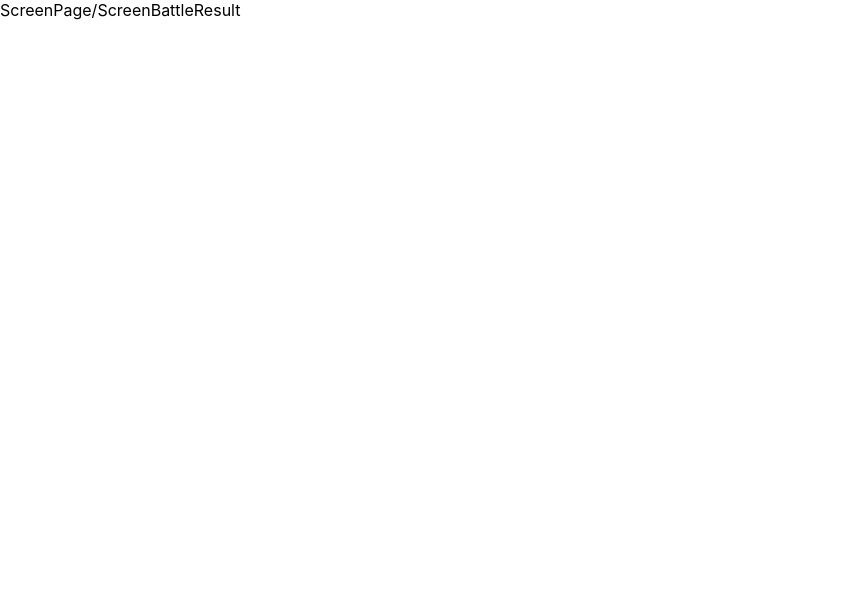
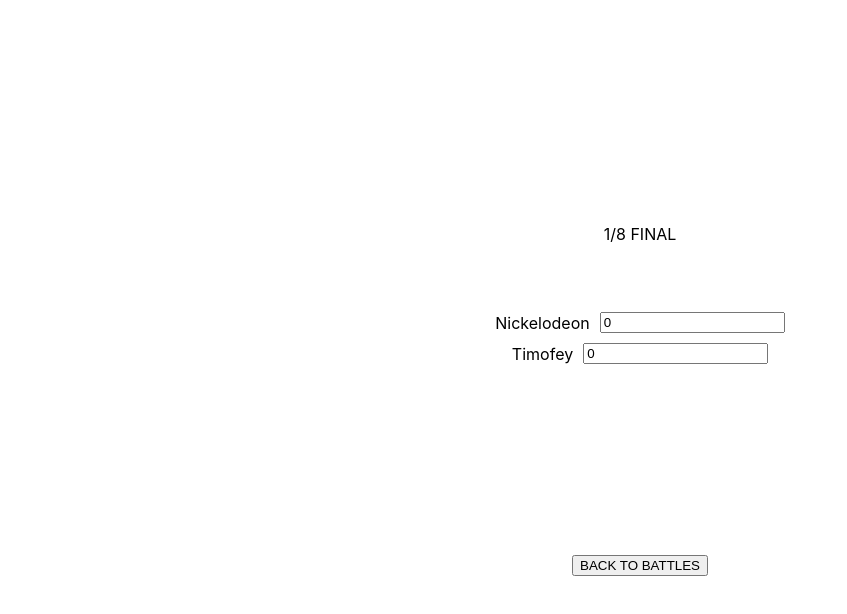
Before and after one commit to 1ogon1/dance-frontend, a React (Create React App) app: page /screen/result/1 in a window 1280 px wide. Shown: the top 614 px of the page, without its empty margins (0-847 px from the left). Built offline with nearby package versions, Linux system fonts and the light colour scheme.

Commit message:
add battle result

```diff
--- a/src/components/screen/ScreenBattleResult.js
+++ b/src/components/screen/ScreenBattleResult.js
@@ -1,10 +1,61 @@
-import React from "react"
+import React, { useState } from "react";
 
 export const ScreenBattleResult = () => {
+    const [score1, setScore1] = useState(0);
+    const [score2, setScore2] = useState(0);
+    const nickname1 = 'Nickelodeon';
+    const nickname2 = 'Timofey';
+
+    const handleScoreChange1 = (e) => {
+        setScore1(Number(e.target.value));
+    };
+
+    const handleScoreChange2 = (e) => {
+        setScore2(Number(e.target.value));
+    };
+
     return (
-        <>
-        ScreenBattleResult
-        </>
-
-    )
-}
+        <div
+            style={{
+                display: 'flex',
+                justifyContent: 'center',
+                alignItems: 'center',
+                height: '100vh',
+            }}
+        >
+            <div
+                style={{
+                    maxWidth: '500px',
+                    textAlign: 'center',
+                }}
+            >
+                <div style={{ marginBottom: '68px' }}>1/8 FINAL</div>
+                <div style={{ display: 'flex', flexDirection: 'column', alignItems: 'center' }}>
+                    <div style={{ display: 'flex', alignItems: 'center', marginBottom: '10px' }}>
+                        <div style={{ marginRight: '10px' }}>{nickname1}</div>
+                        <input
+                            type="number"
+                            placeholder="Score 1"
+                            value={score1}
+                            onChange={handleScoreChange1}
+                        />
+                    </div>
+                    <div style={{ display: 'flex', alignItems: 'center' }}>
+                        <div style={{ marginRight: '10px' }}>{nickname2}</div>
+                        <input
+                            type="number"
+                            placeholder="Score 2"
+                            value={score2}
+                            onChange={handleScoreChange2}
+                        />
+                    </div>
+                </div>
+                <button
+                    style={{ marginTop: '191px' }}
+                >
+                    BACK TO BATTLES
+                </button>
+            </div>
+        </div>
+    );
+};
--- a/src/components/screen/ScreenPage.js
+++ b/src/components/screen/ScreenPage.js
@@ -4,7 +4,6 @@
 export const ScreenPage = () => {
     return (
         <>
-        ScreenPage/
         <Outlet/>
         </>
 
```
Also changed, not shown: 1 other file (tests, documents, lock files or other folders).
